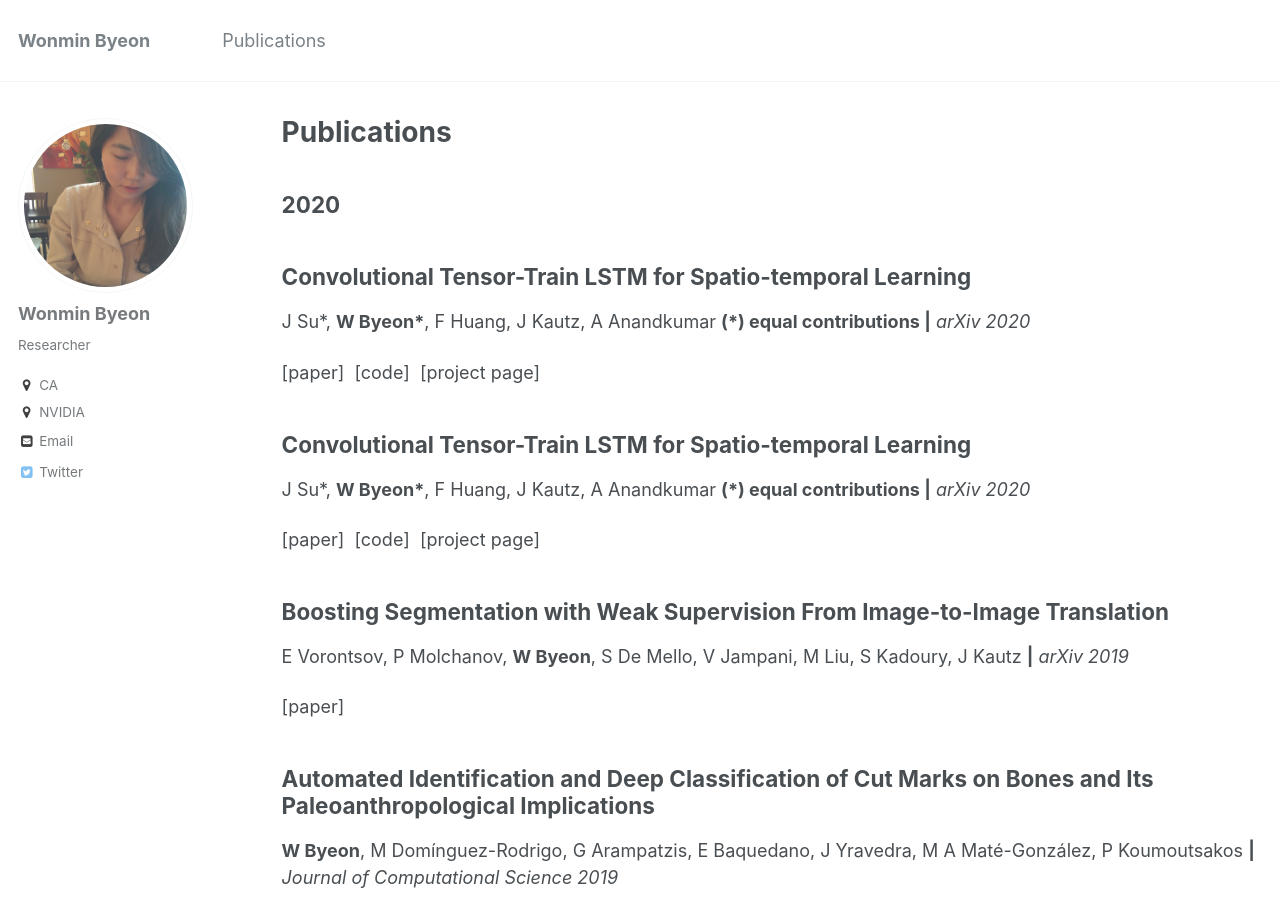
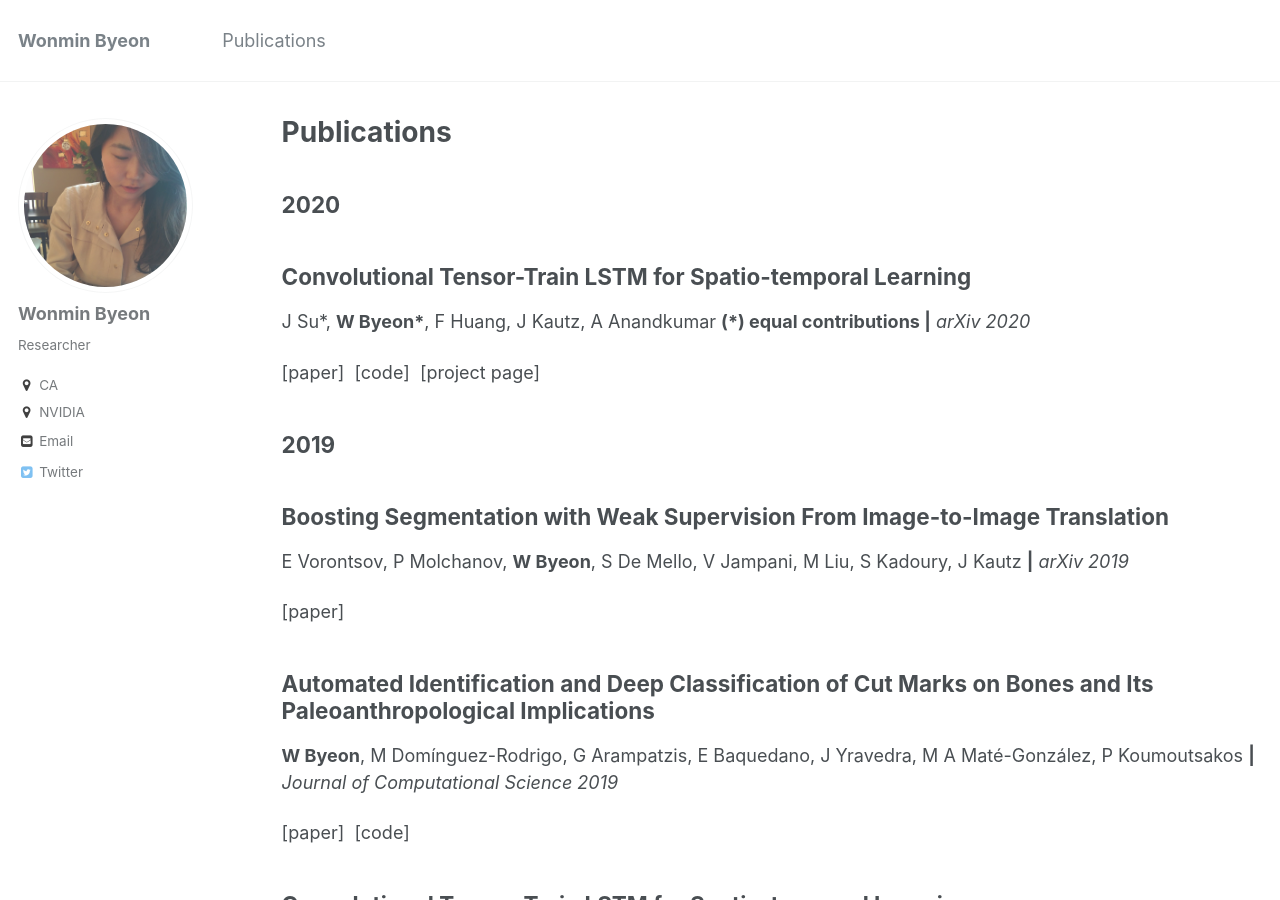
Before and after one commit to wonmin-byeon/wonmin-byeon.github.io, a Jekyll site: the page built from _pages/publications.md, in a window 1280 px wide and 900 px high. Built offline with Jekyll 4.4.1, drawn with Linux system fonts in a browser that asks for light colours.

Commit message:
publication by year

```diff
--- a/_pages/publications.md
+++ b/_pages/publications.md
@@ -18,6 +18,13 @@ author_profile: true
   {% endif %}
 {% endfor %}
 
+<h2>2019</h2>
+{% for post in site.publications reversed %}
+  {% if post.year == '2019' %}
+      {% include archive-single.html %}
+  {% endif %}
+{% endfor %}
+
 {% for post in site.publications reversed %}
   {% include archive-single.html %}
 {% endfor %}
--- a/_publications/2019-02-cut-mark.md
+++ b/_publications/2019-02-cut-mark.md
@@ -3,6 +3,7 @@ title: "Automated Identification and Deep Classification of Cut Marks on Bones a
 collection: publications
 permalink: /publication/2019-02-cut-mark
 date: 2019-03-01
+year: '2019'
 venue: 'Journal of Computational Science'
 citation: '<b>W Byeon</b>, M Domínguez-Rodrigo, G Arampatzis, E Baquedano, J Yravedra, M A Maté-González, P Koumoutsakos <b>|</b> <i>Journal of Computational Science 2019</i> '
 paperurl: 'https://www.cse-lab.ethz.ch/wp-content/papercite-data/pdf/byeon2019a.pdf'
--- a/_publications/2019-04-gan-segmentation.md
+++ b/_publications/2019-04-gan-segmentation.md
@@ -3,6 +3,7 @@ title: "Boosting Segmentation with Weak Supervision From Image-to-Image Translat
 collection: publications
 permalink: /publication/2019-04-gan-segmentation
 date: 2019-04-04
+year: '2019'
 venue: 'arXiv'
 citation: 'E Vorontsov, P Molchanov, <b>W Byeon</b>, S De Mello, V Jampani, M Liu, S Kadoury, J Kautz <b>|</b> <i>arXiv 2019</i> '
 paperurl: 'https://arxiv.org/abs/1904.01636'
```
